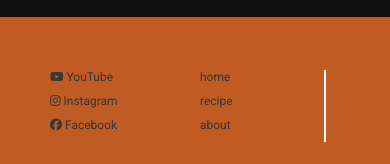
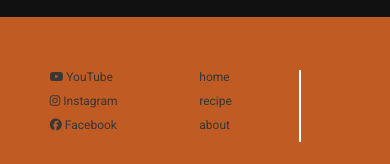
Before and after one commit to VictorMo101/recipesite, a plain HTML site: page vegan-page.html in a window 390 px wide. Shown: the part 2452-2616 px from the top of the page. Drawn offline with Linux system fonts and the light colour scheme.

Commit message:
done for today

```diff
--- a/css/style.css
+++ b/css/style.css
@@ -3036,9 +3036,6 @@ grid-column: 2 / span 1;
   }
 }
 
-
-
-
 @media (max-width: 600px) {
   .vegan_footer {
   height: 150px;
@@ -3061,7 +3058,10 @@ grid-column: 2 / span 1;
 
 @media (max-width: 600px) {
   .vegan_footer_line {
-    margin: 40px auto auto auto;
+    margin-left: 50px;
+    margin-top: 40px;
+    margin-bottom: auto;
+    grid-column: 6;
   }
 }
 
```
